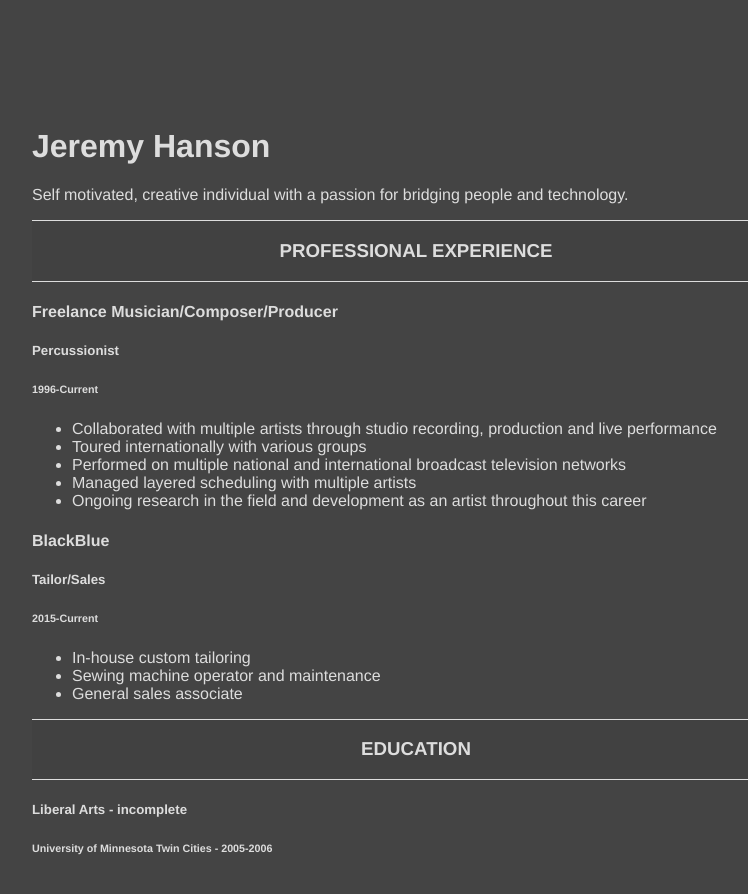
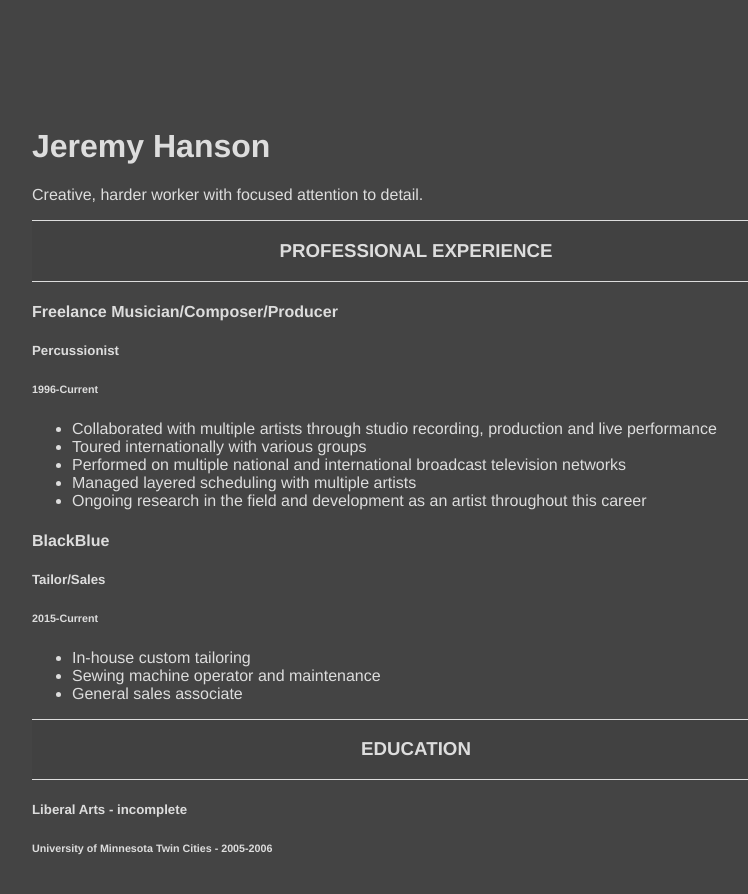
Before and after one commit to jeremyhansonux/jeremyhansonux.github.io, a plain HTML site: page index.html in a window 1280 px wide. Shown: the whole page, without its empty margins (224-972 px from the left). Drawn offline with Linux system fonts and the light colour scheme.

Commit message:
Update index.html

```diff
--- a/index.html
+++ b/index.html
@@ -9,7 +9,7 @@
 <body>
   <div>
     <h1>Jeremy Hanson</h1>
-    <p>Self motivated, creative individual with a passion for bridging people and technology.
+    <p>Creative, harder worker with focused attention to detail.
   </div>
 
   <div class="exp-header">
@@ -50,5 +50,3 @@
     <h5>Liberal Arts - incomplete</h5>
     <h6>University of Minnesota Twin Cities - 2005-2006</h6>
   </div>
-</body>
-</html>
```
